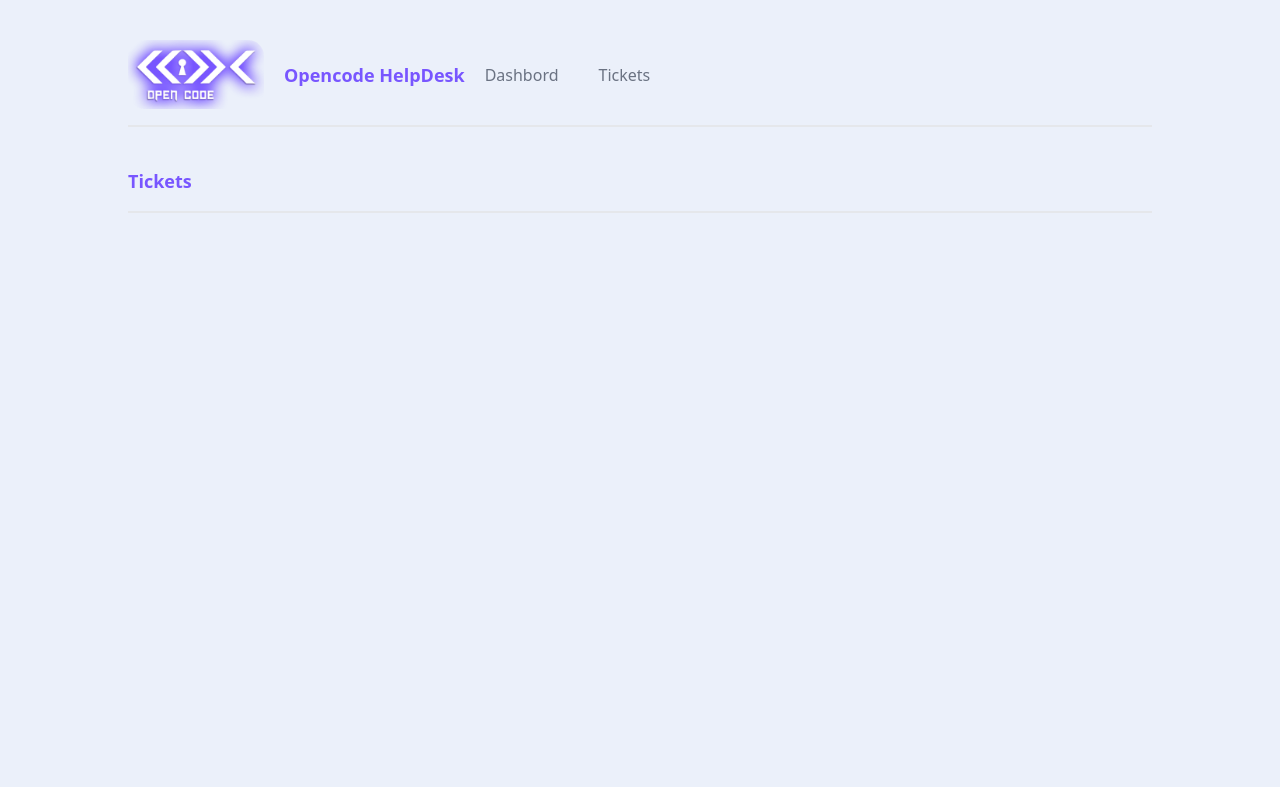
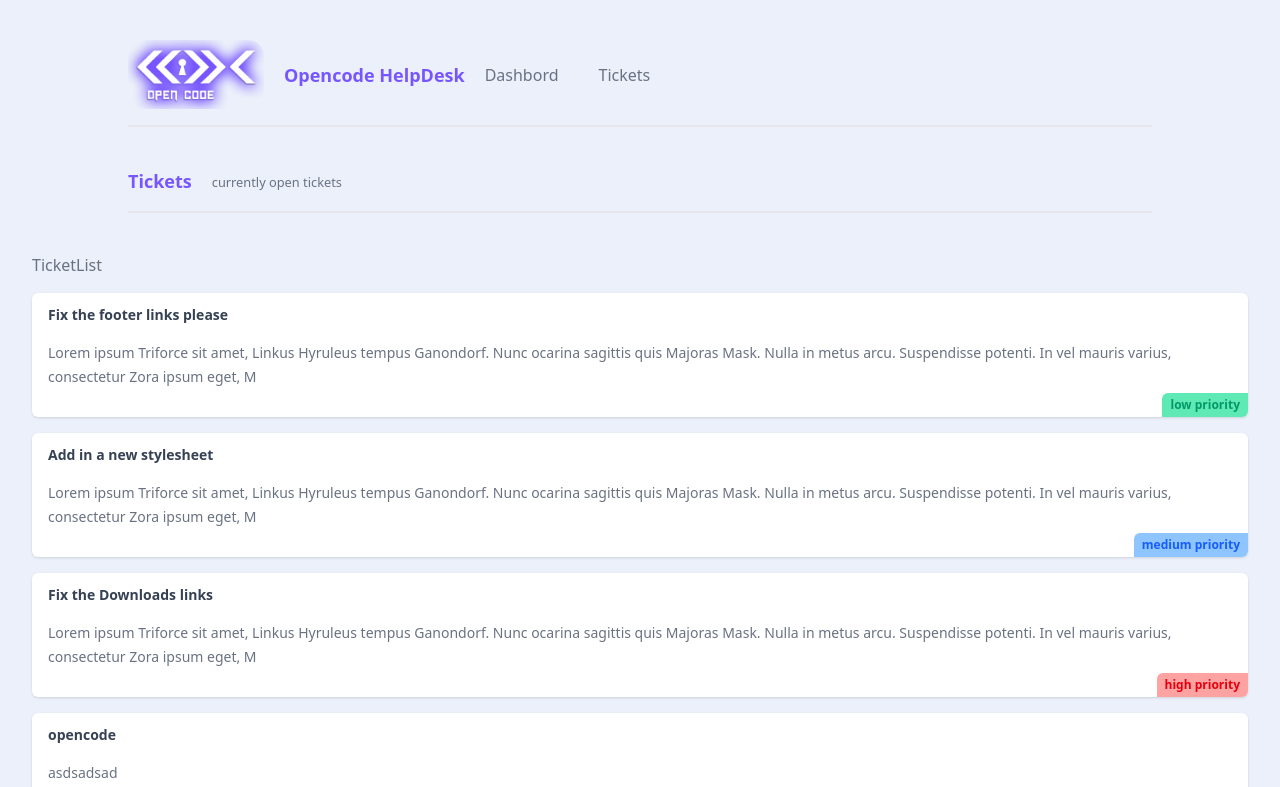
Before and after one commit to amirhoprogrammer/opencode-helpdesk, a Next.js app: page /tickets in a window 1280 px wide. Shown: the top 787 px of the page. Built offline with nearby package versions, Linux system fonts and the light colour scheme; data requests are answered from the project's data file.

Commit message:
edit in fetch data

```diff
--- a/app/globals.css
+++ b/app/globals.css
@@ -108,7 +108,7 @@ form button {
 }*/
 
 /* card styles */
-/*.card {
+.card {
   @apply bg-white shadow-sm rounded-md py-3 px-4 my-4 relative overflow-hidden;
 }
 
@@ -118,10 +118,10 @@ form button {
 
 .card p {
   @apply my-4 text-sm leading-6;
-}*/
+}
 
 /* pill styles */
-/*.pill {
+.pill {
   @apply py-1 px-2 mt-3 inline-block text-xs font-semibold;
 }
 
@@ -139,4 +139,4 @@ form button {
 
 .card .pill {
   @apply absolute bottom-0 right-0 rounded-tl-md;
-}*/
+}
--- a/app/page.jsx
+++ b/app/page.jsx
@@ -20,18 +20,16 @@ export default function Home() {
       <h2 className="font-bold text-lg" style={{ color: "#7856ff" }}>
         Company Updates
       </h2>
-      {/*className="card"*/}
-      <div className="bg-white shadow-sm rounded-md py-3 px-4 my-4 relative overflow-hidden">
-        <h3 className="font-bold text-gray-700 text-sm mb-0">New member of the web dev team...</h3>
-        <p className="my-4 text-sm leading-6">
+      <div className="card">
+        <h3>New member of the web dev team...</h3>
+        <p>
           Lorem ipsum dolor sit amet consectetur adipisicing elit. Incidunt, at quam. Dolores omnis
           possimus quam soluta rerum illo laborum ullam pariatur molestiae, modi beatae corrupti.
         </p>
       </div>
-      {/*className="card"*/}
-      <div className="bg-white shadow-sm rounded-md py-3 px-4 my-4 relative overflow-hidden">
-        <h3 className="font-bold text-gray-700 text-sm mb-0">New website live!</h3>
-        <p className="my-4 text-sm leading-6">
+      <div className="card">
+        <h3>New website live!</h3>
+        <p>
           Lorem ipsum dolor sit amet consectetur adipisicing elit. Incidunt, at quam. Dolores omnis
           possimus quam soluta rerum illo laborum ullam pariatur molestiae, modi beatae corrupti,
           assumenda distinctio adipisci, cupiditate minima eum vitae? Similique dicta est facilis
--- a/app/tickets/TicketList.jsx
+++ b/app/tickets/TicketList.jsx
@@ -1,25 +1,28 @@
 async function getTickets() {
-  const res = await fetch("http://localhost:3000/tickets", { cache: "no-store" });
+  const res = await fetch("http://localhost:4000/tickets", {
+    next: {
+      revalidate: 20,
+    },
+  });
   if (!res.ok) throw new Error("Failed to fetch tickets");
   return res.json();
 }
 async function TicketList() {
   const tickets = await getTickets();
   return (
-    <>
-      <div>tickets</div>
+    <div>
+      <div>TicketList</div>
       {/*card*/}
-      {/*tickets.map((ticket) => (
-        <div key={ticket.id} className="my-5">
+      {tickets.map((ticket) => (
+        <div key={ticket.id} className="card my-5">
           <h3>{ticket.title}</h3>
-          <p>{ticket.body.slice(0, 200)}</p>}
-          {/*className={`pill ${ticket.priority}`}*/}
-      {/*<div>{ticket.priority} priority</div>
+          <p>{ticket.body.slice(0, 200)}</p>
+          {/**/}
+          <div className={`pill ${ticket.priority}`}>{ticket.priority} priority</div>
         </div>
-      ))*/}
-
-      {/*tickets.length === 0 && <p className="text-center">There are no tickets</p>*/}
-    </>
+      ))}
+      {tickets.length === 0 && <p className="text-center">There are no tickets</p>}
+    </div>
   );
 }
 export default TicketList;
--- a/app/tickets/page.jsx
+++ b/app/tickets/page.jsx
@@ -1,13 +1,17 @@
 import TicketList from "./TicketList";
 function Tickets() {
   return (
-    <>
+    <div>
       <nav className="pb-4 border-b-2 border-gray-200 flex items-center gap-5 my-10 mx-auto max-w-5xl">
         <h2 className="font-bold text-lg" style={{ color: "#7856ff" }}>
           Tickets
         </h2>
+        <p>
+          <small>currently open tickets</small>
+        </p>
       </nav>
-    </>
+      <TicketList />
+    </div>
   );
 }
 export default Tickets;
```
